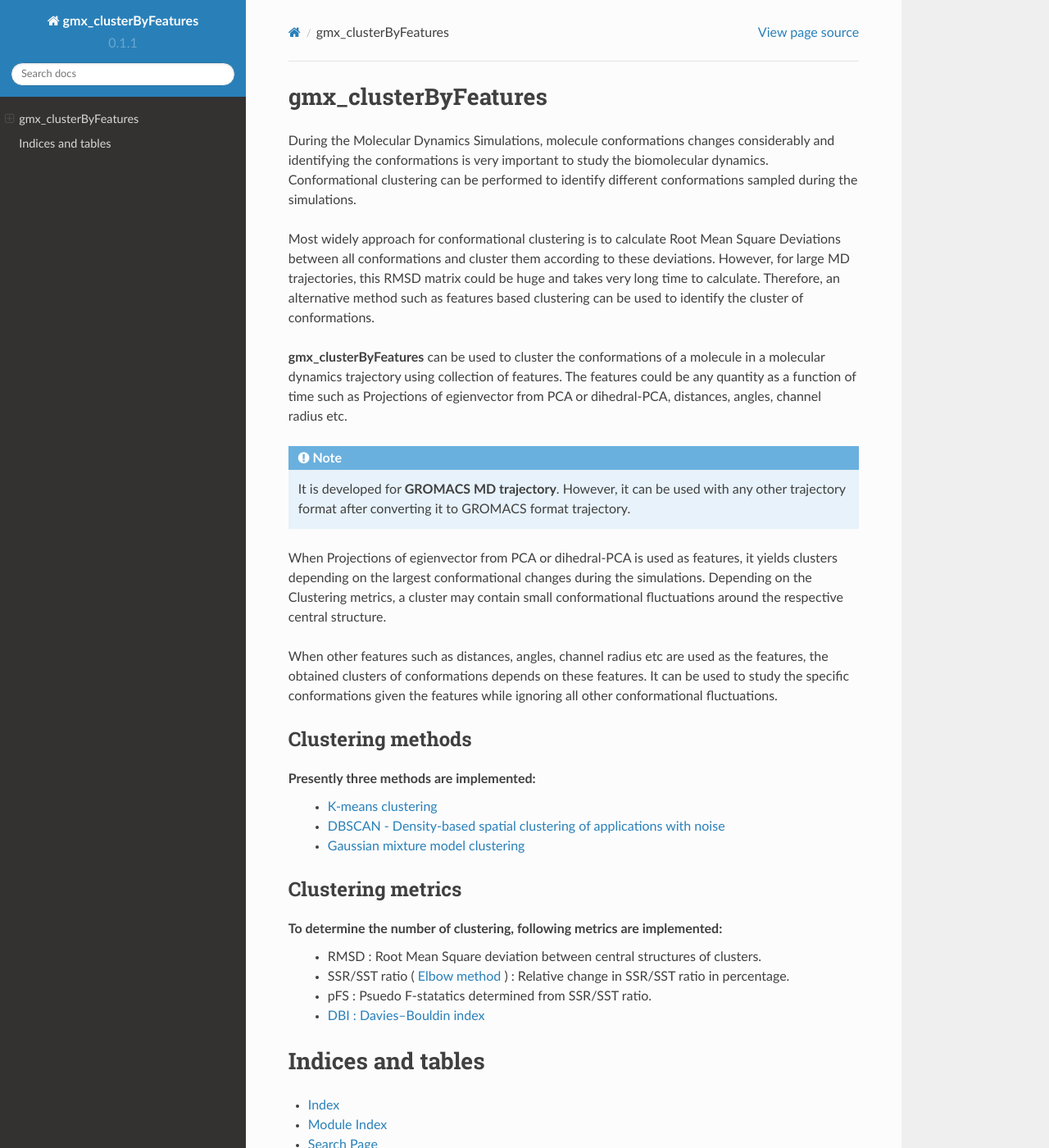
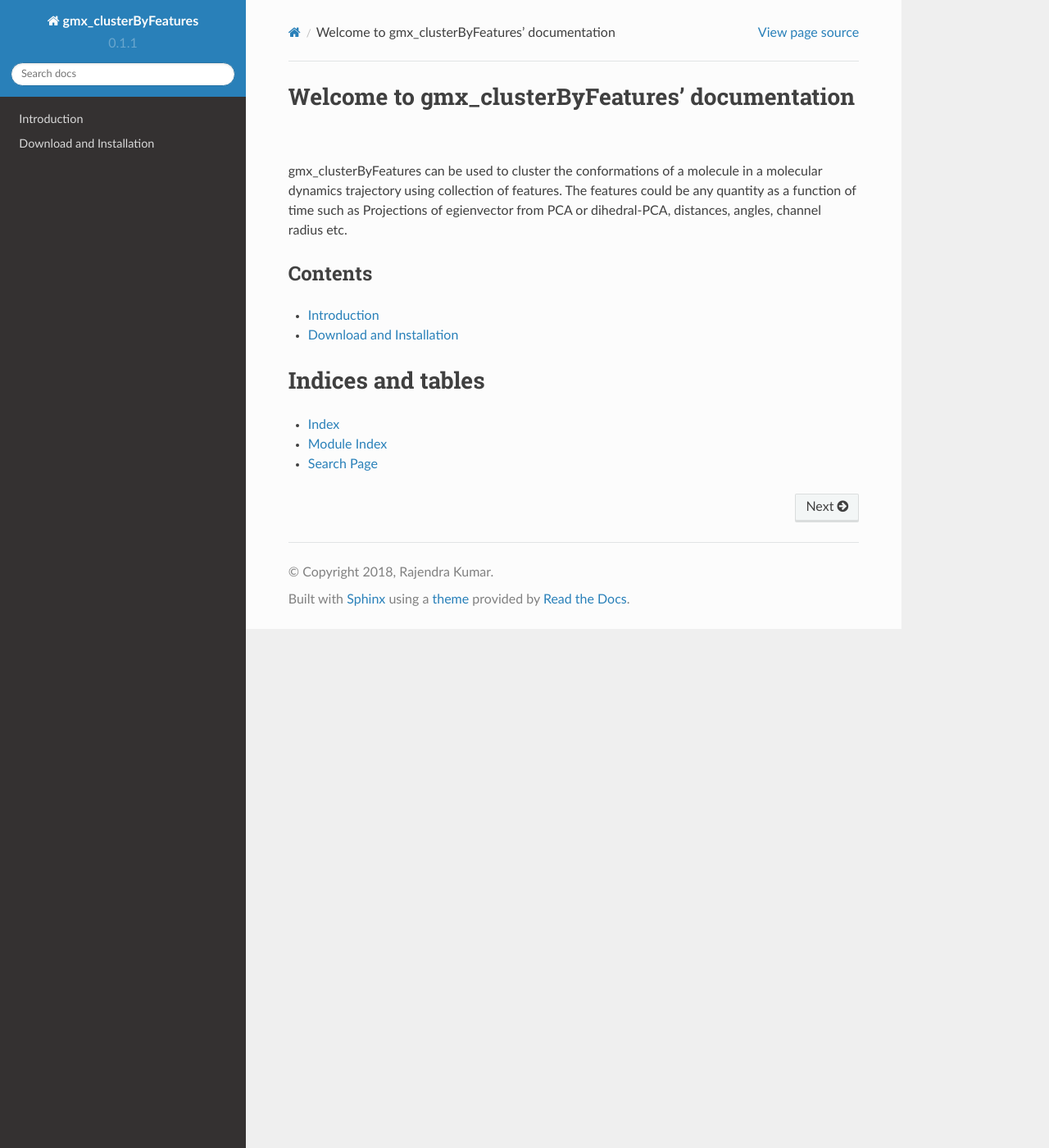
Before and after one commit to rjdkmr/gmx_clusterByFeatures, a Sphinx documentation site: the page built from docs/index.rst, in a window 1280 px wide and 1400 px high. Shown: the whole window at 82% size. Built offline with Sphinx 7.4.7 and the Read the Docs theme 2.0.0, drawn with Linux system fonts in a browser that asks for light colours.

Commit message:
update docs

```diff
--- a/CMakeLists.txt
+++ b/CMakeLists.txt
@@ -45,7 +45,7 @@ macro(check_python_module module)
     endif(NOT ${FOUND_MODULE} EQUAL 0)
 endmacro(check_python_module module)
 
-set(Python_ADDITIONAL_VERSIONS 3.0 3.1 3.2 3.3 3.4 3.5 3.6 3.7)
+set(Python_ADDITIONAL_VERSIONS 3.4 3.5 3.6 3.7)
 find_package(PythonInterp)
 if (NOT PYTHONINTERP_FOUND)
         message(FATAL_ERROR "Python3 not found... Please install python3. ")
--- a/docs/index.rst
+++ b/docs/index.rst
@@ -1,77 +1,19 @@
-.. |kmeans| raw:: html
+Welcome to gmx_clusterByFeatures' documentation
+===============================================
 
-   <a href="https://en.wikipedia.org/wiki/K-means_clustering" target="_blank">K-means clustering</a>
-
-.. |DBSCAN| raw:: html
-
-   <a href="https://en.wikipedia.org/wiki/DBSCAN" target="_blank">DBSCAN - Density-based spatial clustering of applications with noise</a>
-
-.. |gmixture| raw:: html
-
-   <a href="https://en.wikipedia.org/wiki/Mixture_model" target="_blank">Gaussian mixture model clustering</a>
-
-.. |elbow| raw:: html
-
-   <a href="https://en.wikipedia.org/wiki/Elbow_method_(clustering)" target="_blank">Elbow method</a>
-
-.. |DBI| raw:: html
-
-  <a href="https://en.wikipedia.org/wiki/Davies%E2%80%93Bouldin_index" target="_blank">DBI : Davies–Bouldin index</a>
+gmx_clusterByFeatures can be used to cluster the conformations of a molecule in
+a molecular dynamics trajectory using collection of features. The features could
+be any quantity as a function of time such as Projections of egienvector from
+PCA or dihedral-PCA, distances, angles, channel radius etc.
 
 
-gmx_clusterByFeatures
-=====================
-During the Molecular Dynamics Simulations, molecule conformations changes considerably
-and identifying the conformations is very important to study the biomolecular dynamics.
-Conformational clustering can be performed to identify different conformations
-sampled during the simulations.
+Contents
+--------
+.. toctree::
+   :maxdepth: 1
 
-Most widely approach for conformational clustering is to calculate Root Mean Square
-Deviations between all conformations and cluster them according to these deviations.
-However, for large MD trajectories, this RMSD matrix could be huge and takes very
-long time to calculate. Therefore, an alternative method such as features based
-clustering can be used to identify the cluster of conformations.
-
-**gmx_clusterByFeatures** can be used to cluster the conformations of a molecule
-in a molecular dynamics trajectory using collection of features. The features
-could be any quantity as a function of time such as Projections of egienvector
-from PCA or dihedral-PCA, distances, angles, channel radius etc.
-
-.. note:: It is developed for **GROMACS MD trajectory**. However, it can be used with
-  any other trajectory format after converting it to GROMACS format trajectory.
-
-When Projections of egienvector from PCA or dihedral-PCA is used as features,
-it yields clusters depending on the largest conformational changes during the
-simulations. Depending on the Clustering metrics, a cluster may contain small
-conformational fluctuations around the respective central structure.
-
-When other features such as distances, angles, channel radius etc are used as the
-features, the obtained clusters of conformations depends on these features. It can
-be used to study the specific conformations given the features while ignoring all
-other conformational fluctuations.
-
-Clustering methods
-------------------
-Presently three methods are implemented:
-  * |kmeans|
-  * |DBSCAN|
-  * |gmixture|
-
-
-Clustering metrics
-------------------
-To determine the number of clustering, following metrics are implemented:
-  * RMSD : Root Mean Square deviation between central structures of clusters.
-  * SSR/SST ratio ( |elbow| ) : Relative change in SSR/SST ratio in percentage.
-  * pFS : Psuedo F-statatics determined from SSR/SST ratio.
-  * |DBI|
-
-
-
-.. toctree::
-   :maxdepth: 2
-   :caption: Contents:
-
+   Introduction <intro>
+   Download and Installation <install>
 
 
 Indices and tables
```
Also changed, not shown: docs/install.rst (added, +71 -0 lines), docs/intro.rst (added, +67 -0 lines).
